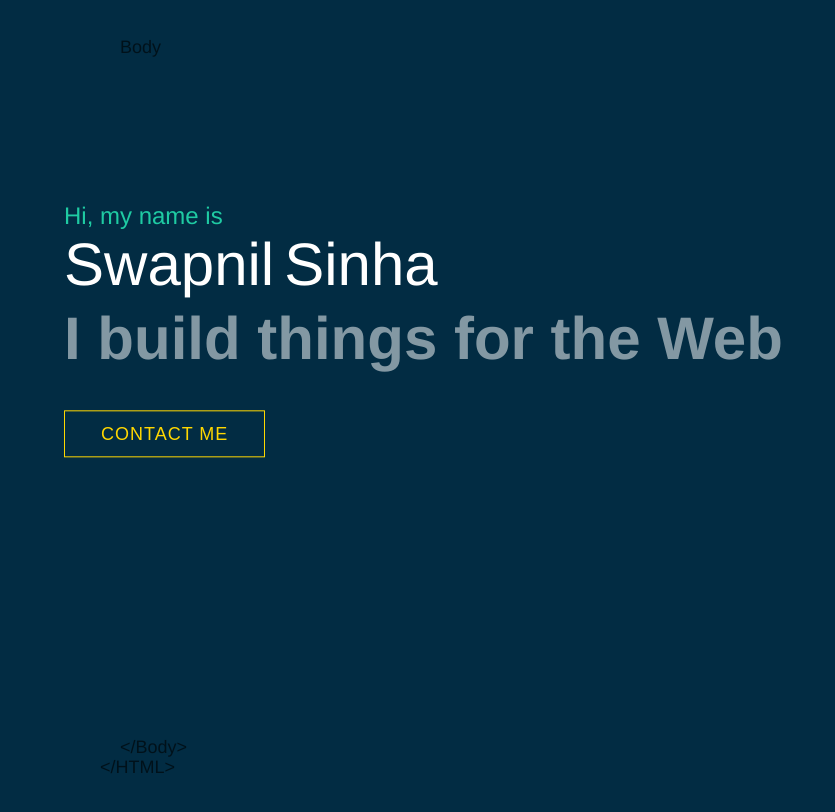
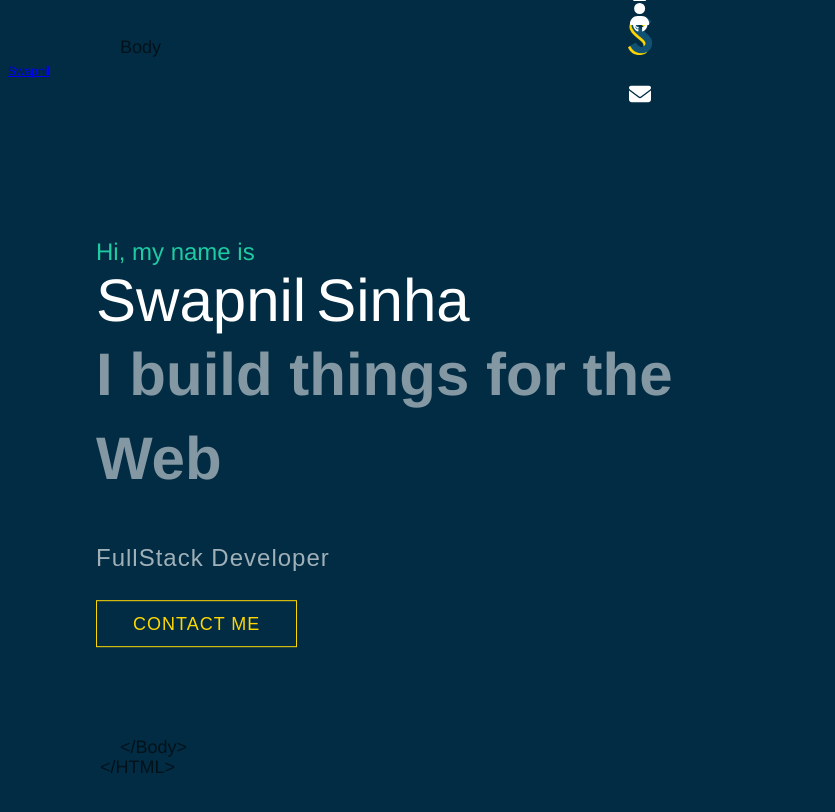
Before and after one commit to SwapnilAryan97/react_portfolio, a React (Create React App) app: page / in a window 1280 px wide. Shown: the top 812 px of the page, without its empty margins (0-835 px from the left). Built offline with nearby package versions, Linux system fonts and the light colour scheme.

Commit message:
Mute logo animation, remove sidebar

```diff
--- a/public/index.html
+++ b/public/index.html
@@ -2,6 +2,7 @@
 <html lang="en">
   <head>
     <meta charset="utf-8" />
+    <meta name="viewport" content="width=device-width, initial-scale=1.0">
     <link rel="icon" href="%PUBLIC_URL%/favicon.ico" />
     <meta name="viewport" content="width=device-width, initial-scale=1" />
     <meta name="theme-color" content="#000000" />
--- a/src/App.js
+++ b/src/App.js
@@ -8,7 +8,7 @@
     <>
       <Routes>
         <Route path="/" element={<Layout />}>
-          <Route index element={<Home />} />
+        <Route index element={<Home />} />
         </Route>
       </Routes>
     </>
--- /dev/null
+++ b/src/components/Home/Logo/index.js
@@ -0,0 +1,42 @@
+import './index.scss'
+import LogoS from '../../../assets/images/logo-s.png'
+import { useEffect, useRef } from 'react'
+import LogoPath from './logoPath'
+// import gsap from 'gsap-trial'
+// import DrawSVGPlugin from 'gsap-trial/DrawSVGPlugin'
+
+const Logo = () => {
+  const bgRef = useRef()
+  const outlineLogoRef = useRef()
+  const solidLogoRef = useRef()
+
+  // useEffect(() => {
+  //   gsap.registerPlugin(DrawSVGPlugin)
+
+  //   gsap
+  //     .timeline()
+  //     .to(bgRef.current, {
+  //       duration: 1,
+  //       opacity: 1,
+  //     })
+  //     .from(outlineLogoRef.current, {
+  //       drawSVG: 0,
+  //       duration: 15,
+  //     })
+
+  //   gsap.fromTo(
+  //     solidLogoRef.current,
+  //     { opacity: 0 },
+  //     { opacity: 1, delay: 4, duration: 4 }
+  //   )
+  // }, [])
+
+  return (
+    <div className="logo-container" ref={bgRef}>
+      <img ref={solidLogoRef} className="solid-logo" src={LogoS} alt="S" />
+      <LogoPath outlineLogoRef={outlineLogoRef} />
+    </div>
+  )
+}
+
+export default Logo
--- /dev/null
+++ b/src/components/Home/Logo/index.scss
@@ -0,0 +1,38 @@
+.logo-container {
+  color: #ffd700;
+  z-index: 0;
+  width: 34em;
+  height: 5em;
+  position: absolute;
+  top: -50%;
+  right: 5%;
+  bottom: 0;
+  left: 100%;
+  margin: auto;
+  opacity: 0;
+
+  svg {
+    width: 100%;
+    height: auto;
+    bottom: 0;
+    transform: rotateZ(30deg);
+  }
+
+  .solid-logo {
+    position: absolute;
+    top: auto;
+    right: auto;
+    left: auto;
+    bottom: auto;
+    margin: auto;
+    width: 100%;
+    opacity: 0;
+    transform: rotateZ(30deg);
+    z-index: 1;
+  }
+}
+
+.svg-container {
+  stroke: #ffd700;
+  stroke-width: 10px;
+}
--- a/src/components/Home/index.js
+++ b/src/components/Home/index.js
@@ -1,5 +1,6 @@
 import { Link } from 'react-router-dom'
 // import Logotitle from '../../assets/images/logo-s.png'
+import Logo from './Logo'
 import './index.scss'
 import { useEffect, useState } from 'react'
 import AnimatedLetters from '../AnimatedLetters'
@@ -51,11 +52,13 @@
 
         {/* <h1 className="less-font fade-in-1">Swapnil Aryan Sinha</h1> */}
 
-        {/* <h2>H2 line here</h2> */}
+        <h2>FullStack Developer</h2>
+        <br/>
         <Link to="/connect" className="flat-button">
           CONTACT ME
         </Link>
       </div>
+      <Logo/>
     </div>
   )
 }
--- a/src/components/Home/index.scss
+++ b/src/components/Home/index.scss
@@ -1,13 +1,13 @@
 .home-page {
   .text-zone {
     position: absolute;
-    left: 10%;
-    top: 50%;
+    left: 15%;
+    top: 70%;
     transform: translateY(-50%);
-    width: 150%;
+    width: 100%;
     max-height: 90%;
     // font-family: 'Coolvetica';
-    // font-weight: 100;
+    font-size: 1em;
   }
 
   h1 {
--- a/src/components/Layout/index.js
+++ b/src/components/Layout/index.js
@@ -1,12 +1,13 @@
 import { Outlet } from 'react-router-dom'
 // import Sidebar from '../Sidebar'
+import Navbar from '../Navbar'
 import './index.scss'
 // import Home from '../Home'
 
 const Layout = () => {
   return (
     <div className="App">
-      {/* <Sidebar /> */}
+      <Navbar />
       <div className="page">
         <span className="tags top-tags">Body</span>
         <Outlet />
--- a/src/components/Navbar/index.js
+++ b/src/components/Navbar/index.js
@@ -0,0 +1,55 @@
+import './index.scss'
+import { Link, NavLink } from 'react-router-dom'
+import LogoS from '../../assets/images/logo-s.png'
+// import LogoSubtitle from '../../assets/images/logo_sub.png'
+import { FontAwesomeIcon } from '@fortawesome/react-fontawesome'
+import { faEnvelope, faHome, faUser } from '@fortawesome/free-solid-svg-icons'
+import { faGithub, faLinkedin } from '@fortawesome/free-brands-svg-icons'
+
+const Navbar = () => (
+  <div className="nav-bar">
+    <Link className="logo" to="/">
+      <img src={LogoS} alt="logo" />
+      {/* <img className="sub-logo" src={LogoSubtitle} alt="slobodan" /> */}
+      <>Swapnil</>
+    </Link>
+    <nav>
+      <NavLink exact="true" activeclassname="active" to="/home">
+        <FontAwesomeIcon icon={faHome} color="#ffffff"></FontAwesomeIcon>
+      </NavLink>
+      <NavLink
+        exact="true"
+        activeclassname="active"
+        className="about-link"
+        to="/about"
+      >
+        <FontAwesomeIcon icon={faUser} color="#ffffff"></FontAwesomeIcon>
+      </NavLink>
+      <NavLink
+        exact="true"
+        activeclassname="active"
+        className="contact-link"
+        to="/contact"
+      >
+        <FontAwesomeIcon icon={faEnvelope} color="#ffffff"></FontAwesomeIcon>
+      </NavLink>
+    </nav>
+    <ul>
+      <li>
+        <a
+          rel="nonreferrer"
+          href="https://www.linkedin.com/in/swapnilaryansinha/"
+        >
+          <FontAwesomeIcon icon={faLinkedin} color="#ffffff" />
+        </a>
+      </li>
+      <li>
+        <a rel="nonreferrer" href="https://github.com/SwapnilAryan97">
+          <FontAwesomeIcon icon={faGithub} color="#ffffff" />
+        </a>
+      </li>
+    </ul>
+  </div>
+)
+
+export default Navbar
--- a/src/components/Navbar/index.scss
+++ b/src/components/Navbar/index.scss
@@ -0,0 +1,126 @@
+.nav-bar {
+//   background: #181818;
+  width: 100%;
+  height: 20px;
+  position: absolute;
+//   top: 0;
+//   z-index: 3;
+  min-height: 60px;
+
+  .logo {
+    display: block;
+    padding: 8px;
+
+    img {
+      display: block;
+      margin: 8px auto;
+      width: 24px;
+      height: auto;
+
+      &.sub-logo {
+        width: 50px;
+      }
+    }
+  }
+}
+
+nav {
+  display: block;
+  text-align: center;
+  position: absolute;
+  height: 210px;
+  top: 50%;
+  margin-top: -120px;
+  width: 100%;
+
+  a {
+    font-size: 22px;
+    color: #4d4d4a;
+    display: block;
+    line-height: 50px;
+    height: 50px;
+    position: relative;
+    text-decoration: none;
+    margin-bottom: 30px;
+
+    i {
+      transition: all 0.3s ease-out;
+    }
+
+    &:hover {
+      color: #ffffff;
+
+      svg {
+        opacity: 0;
+      }
+
+      &::after {
+        opacity: 1;
+      }
+    }
+
+    &::after {
+      content: '';
+      font-size: 9px;
+      letter-spacing: 2px;
+      position: absolute;
+      bottom: 0;
+      display: block;
+      width: 100%;
+      text-align: center;
+      opacity: 0;
+      transition: all 0.3s ease-out;
+    }
+
+    &:first-child {
+      &::after {
+        content: 'HOME';
+      }
+    }
+  }
+
+  a.about-link {
+    &::after {
+      content: 'ABOUT';
+    }
+  }
+
+  a.contact-link {
+    &::after {
+      content: 'CONTACT';
+    }
+  }
+
+  a.active {
+    svg {
+      color: #5076df;
+    }
+  }
+}
+
+ul {
+  position: absolute;
+  bottom: 20px;
+  width: 100%;
+  display: block;
+  padding: 0;
+  list-style: none;
+  text-align: center;
+  margin: 0;
+
+  li {
+    a {
+      padding: 7px 0;
+      display: block;
+      font-size: 15px;
+      line-height: 16px;
+
+      &:hover svg {
+        color: #0077b5;
+      }
+    }
+    &:hover:nth-child(2) svg {
+      color: #00b551ce;
+    }
+  }
+}
--- a/src/index.css
+++ b/src/index.css
@@ -24,7 +24,7 @@
 }
 
 
-@media all and (max-width: 50px)   {  .html  { font-size:0.1em;  } }
+/* @media all and (max-width: 50px)   {  .html  { font-size:0.1em;  } }
 @media all and (max-width: 100px)  {  .html  { font-size:0.2em;  } }
 @media all and (max-width: 200px)  {  .html  { font-size:0.4em;  } }
 @media all and (max-width: 300px)  {  .html  { font-size:0.6em;  } }
@@ -42,4 +42,4 @@
 @media all and (max-width: 1500px) {  .html  { font-size:3.0em;  } }
 @media all and (max-width: 1500px) {  .html  { font-size:3.2em;  } }
 @media all and (max-width: 1600px) {  .html  { font-size:3.4em;  } }
-@media all and (max-width: 1700px) {  .html  { font-size:3.6em;  } }
+@media all and (max-width: 1700px) {  .html  { font-size:3.6em;  } } */
```
Also changed, not shown: src/components/Home/Logo/logoPath.js (added, +24 -0 lines), src/components/Sidebar/index.js (+4 -7 lines), 1 other file (tests, documents, lock files or other folders).
